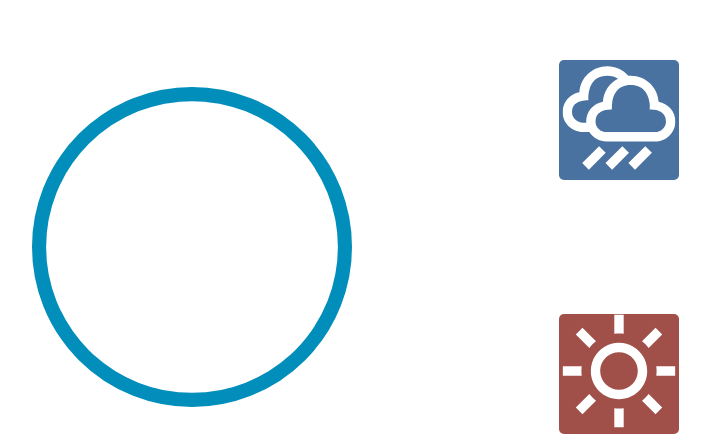
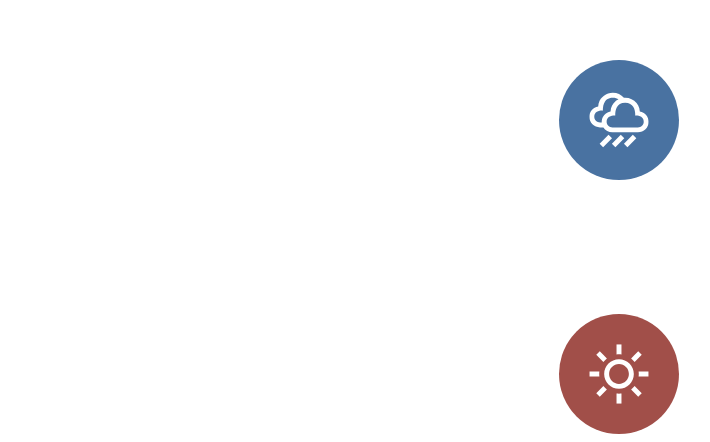
Before and after one commit to newedition994/meditation-js-app, a plain HTML site: page index.html in a window 1280 px wide. Shown: the part 153-595 px from the top of the page, without its empty margins (448-1158 px from the left). Drawn offline with Linux system fonts and the light colour scheme.

Commit message:
finishing up some styles and selecting from the DOM

```diff
--- a/app.js
+++ b/app.js
@@ -0,0 +1,23 @@
+const app = () => {
+  const song = document.querySelector(".song");
+  const play = document.querySelector(".play");
+  const outline = document.querySelector(".moving-outline circle");
+  const video = document.querySelector(".vid-container video");
+
+  // Sounds
+  const sounds = document.querySelectorAll(".sound-picker button");
+
+  // Time Display
+  const tiemDisplay = document.querySelector(".time-display");
+
+  // Get length of the outline
+  const outlineLength = outline.getTotalLength();
+
+  // Duration
+  let fakeDuration = 600;
+
+  outline.style.strokeDasharray = outlineLength;
+  outline.style.strokeDashoffset = outlineLength;
+};
+
+app();
--- a/style.css
+++ b/style.css
@@ -72,6 +72,8 @@
   border: none;
   height: 120px;
   width: 120px;
+  border-radius: 50%;
+  padding: 30px;
 }
 
 .sound-picker button:nth-child(1) {
@@ -81,3 +83,7 @@
 .sound-picker button:nth-child(2) {
   background: #a14f49;
 }
+
+.sound-picker button img {
+  height: 100%;
+}
```
